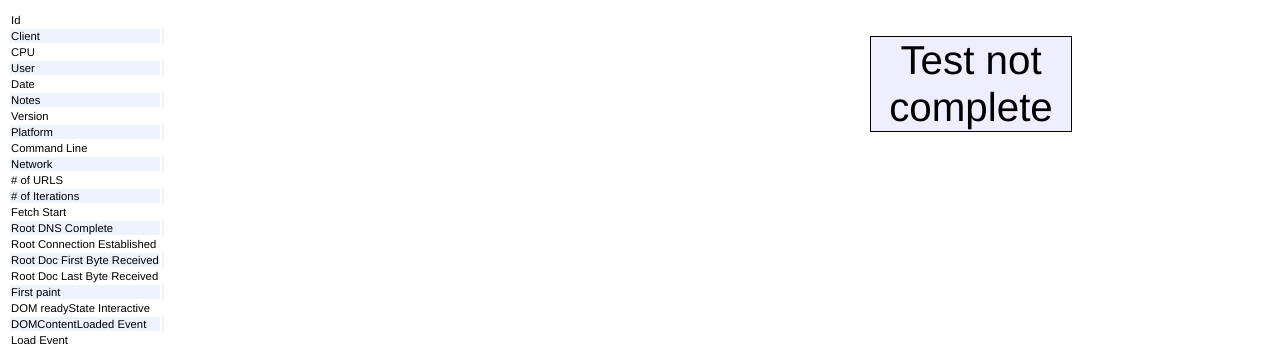
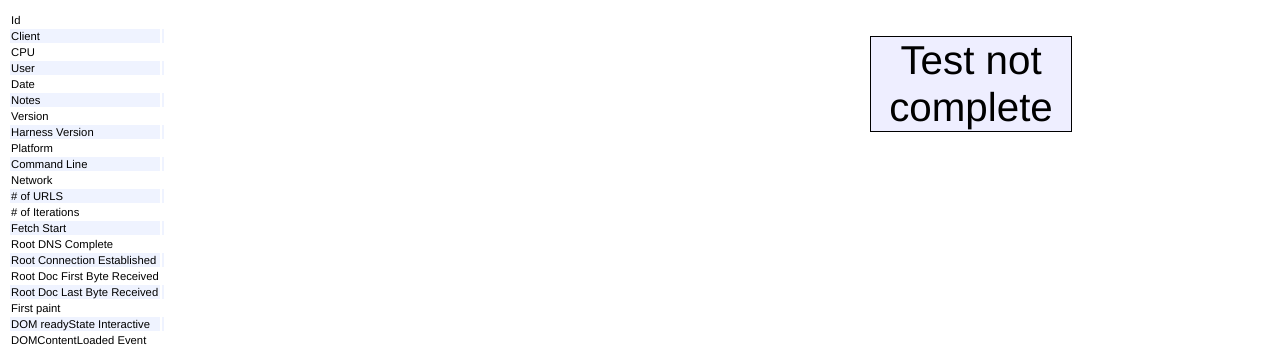
Before and after one commit to chromium/web-page-replay, a Python web app: template perftracker/app/templates/view_set.html in a window 1280 px wide. Shown: the part 44-393 px from the top of the page. Run offline with Jinja, Linux system fonts and the light colour scheme; the template is opened without the code that fills it, so the values that code supplies are empty; some libraries are stand-ins or nearby versions.

Commit message:
Add test harness version to TestSet
git-svn-id: http://web-page-replay.googlecode.com/svn/trunk@293 164481a5-15cb-f69f-4b93-856c5b7754c5

```diff
--- a/perftracker/app/main.py
+++ b/perftracker/app/main.py
@@ -338,6 +338,7 @@ class UploadTestSet(BaseRequestHandler):
             test_set.cmdline  = self.request.get('cmdline')
             test_set.platform  = self.request.get('platform')
             test_set.client_hostname  = self.request.get('client_hostname')
+            test_set.harness_version  = "$Rev$"
             key = test_set.put()
             self.response.out.write(key.id())
 
--- a/perftracker/app/models.py
+++ b/perftracker/app/models.py
@@ -49,6 +49,7 @@ class TestSet(db.Model):
     platform = db.StringProperty()
     client_hostname = db.StringProperty()
     cpu = db.ReferenceProperty(Cpu, indexed=True)
+    harness_version = db.StringProperty()
     cmdline = db.StringProperty()
 
     network = db.ReferenceProperty(Network, indexed=True)
--- a/perftracker/app/templates/view_set.html
+++ b/perftracker/app/templates/view_set.html
@@ -102,6 +102,7 @@
       <tr><td>Date</td> <td jscontent="date"></td></tr>
       <tr><td>Notes</td> <td jscontent="notes"></td></tr>
       <tr><td>Version</td> <td jscontent="data.version.version"></td></tr>
+      <tr><td>Harness Version</td> <td jscontent="harness_version"></td></tr>
       <tr><td>Platform</td> <td jscontent="platform"></td></tr>
       <tr><td>Command Line</td> <td jscontent="cmdline"></td></tr>
       <tr><td>Network</td> <td jscontent="data.network.network_type"></td></tr>
```
